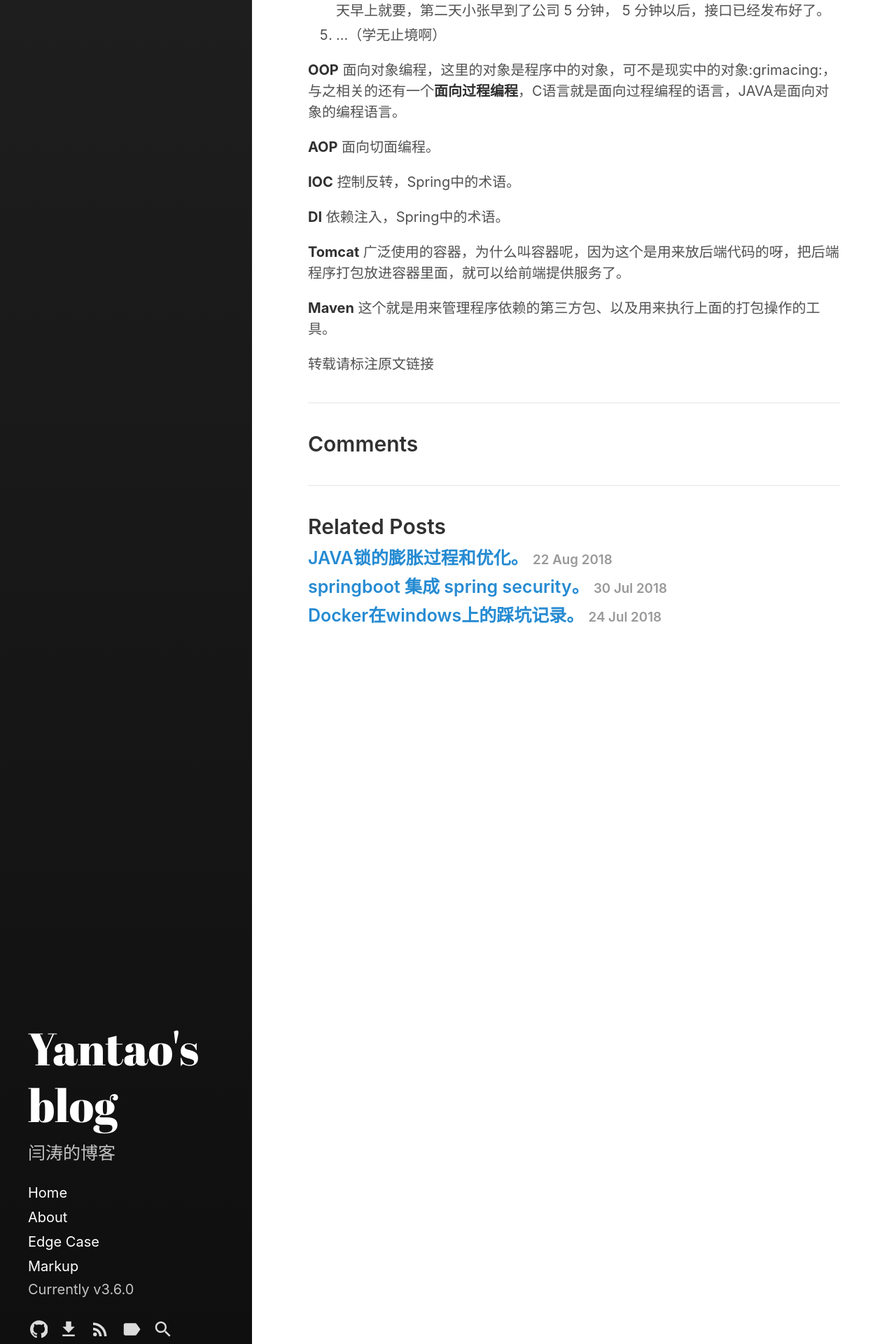
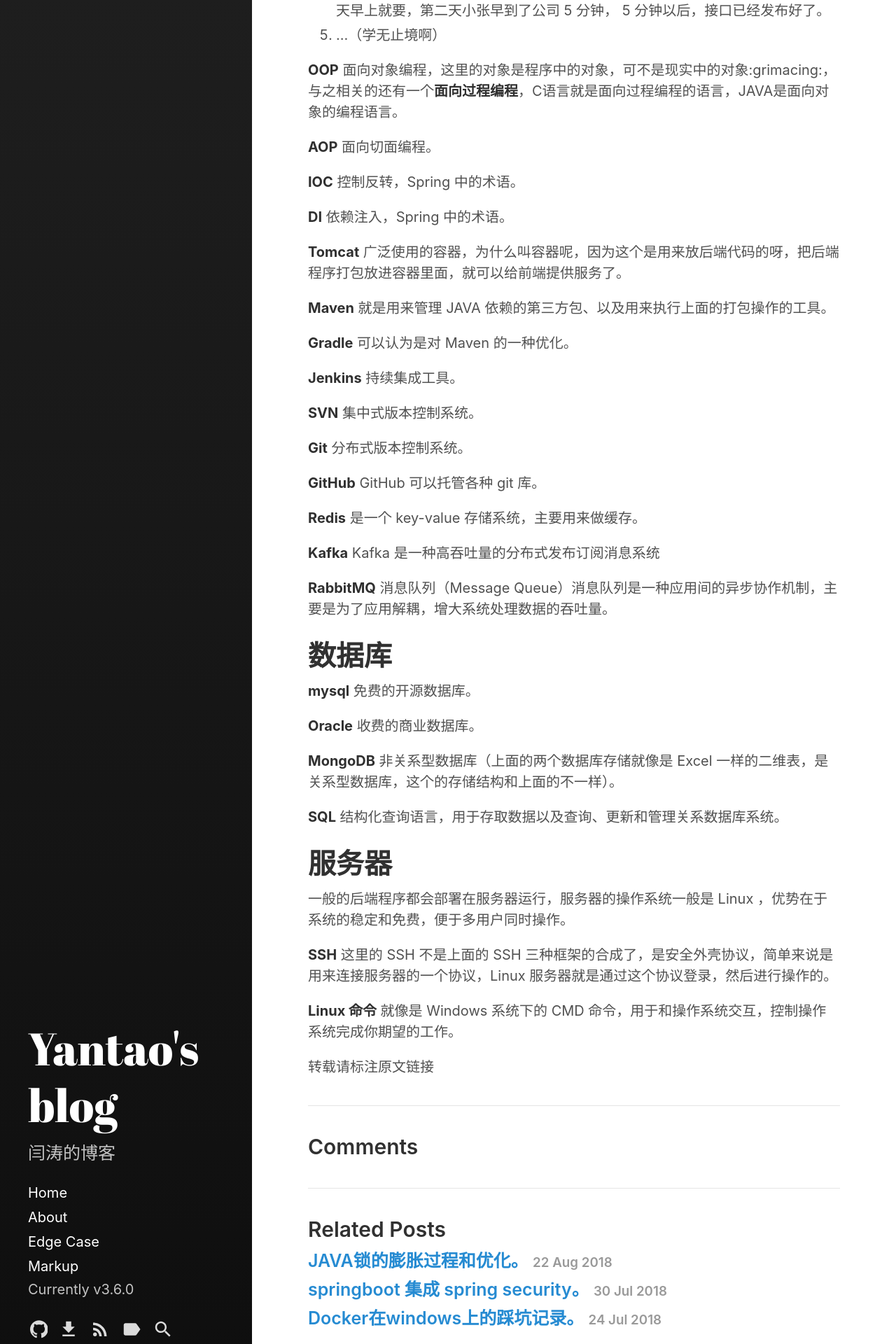
Before and after one commit to xinghelanchen/xinghelanchen.github.io, a Jekyll site: the page built from _posts/2018-08-24-术语漫谈.md, in a window 1280 px wide. Shown: the part 2519-4439 px from the top of the page at 70% size. Built offline with Jekyll 4.4.1, drawn with Linux system fonts in a browser that asks for light colours.

Commit message:
20180825

```diff
--- a/_posts/2018-08-24-术语漫谈.md
+++ b/_posts/2018-08-24-术语漫谈.md
@@ -63,12 +63,46 @@
 
 **AOP** 面向切面编程。
 
-**IOC** 控制反转，Spring中的术语。
+**IOC** 控制反转，Spring 中的术语。
 
-**DI** 依赖注入，Spring中的术语。
+**DI** 依赖注入，Spring 中的术语。
 
 **Tomcat** 广泛使用的容器，为什么叫容器呢，因为这个是用来放后端代码的呀，把后端程序打包放进容器里面，就可以给前端提供服务了。
 
-**Maven** 这个就是用来管理程序依赖的第三方包、以及用来执行上面的打包操作的工具。
+**Maven** 就是用来管理 JAVA 依赖的第三方包、以及用来执行上面的打包操作的工具。
+
+**Gradle** 可以认为是对 Maven 的一种优化。
+
+**Jenkins** 持续集成工具。
+
+**SVN** 集中式版本控制系统。
+
+**Git** 分布式版本控制系统。
+
+**GitHub** GitHub 可以托管各种 git 库。
+
+**Redis** 是一个 key-value 存储系统，主要用来做缓存。
+
+**Kafka** Kafka 是一种高吞吐量的分布式发布订阅消息系统
+
+**RabbitMQ** 消息队列（Message Queue）消息队列是一种应用间的异步协作机制，主要是为了应用解耦，增大系统处理数据的吞吐量。
+
+# 数据库
+
+**mysql** 免费的开源数据库。
+
+**Oracle** 收费的商业数据库。
+
+**MongoDB** 非关系型数据库（上面的两个数据库存储就像是 Excel 一样的二维表，是关系型数据库，这个的存储结构和上面的不一样）。
+
+**SQL** 结构化查询语言，用于存取数据以及查询、更新和管理关系数据库系统。
+
+# 服务器
+
+一般的后端程序都会部署在服务器运行，服务器的操作系统一般是 Linux ，优势在于系统的稳定和免费，便于多用户同时操作。
+
+**SSH** 这里的 SSH 不是上面的 SSH 三种框架的合成了，是安全外壳协议，简单来说是用来连接服务器的一个协议，Linux 服务器就是通过这个协议登录，然后进行操作的。
+
+**Linux 命令** 就像是 Windows 系统下的 CMD 命令，用于和操作系统交互，控制操作系统完成你期望的工作。
 
 转载请标注原文链接
```
